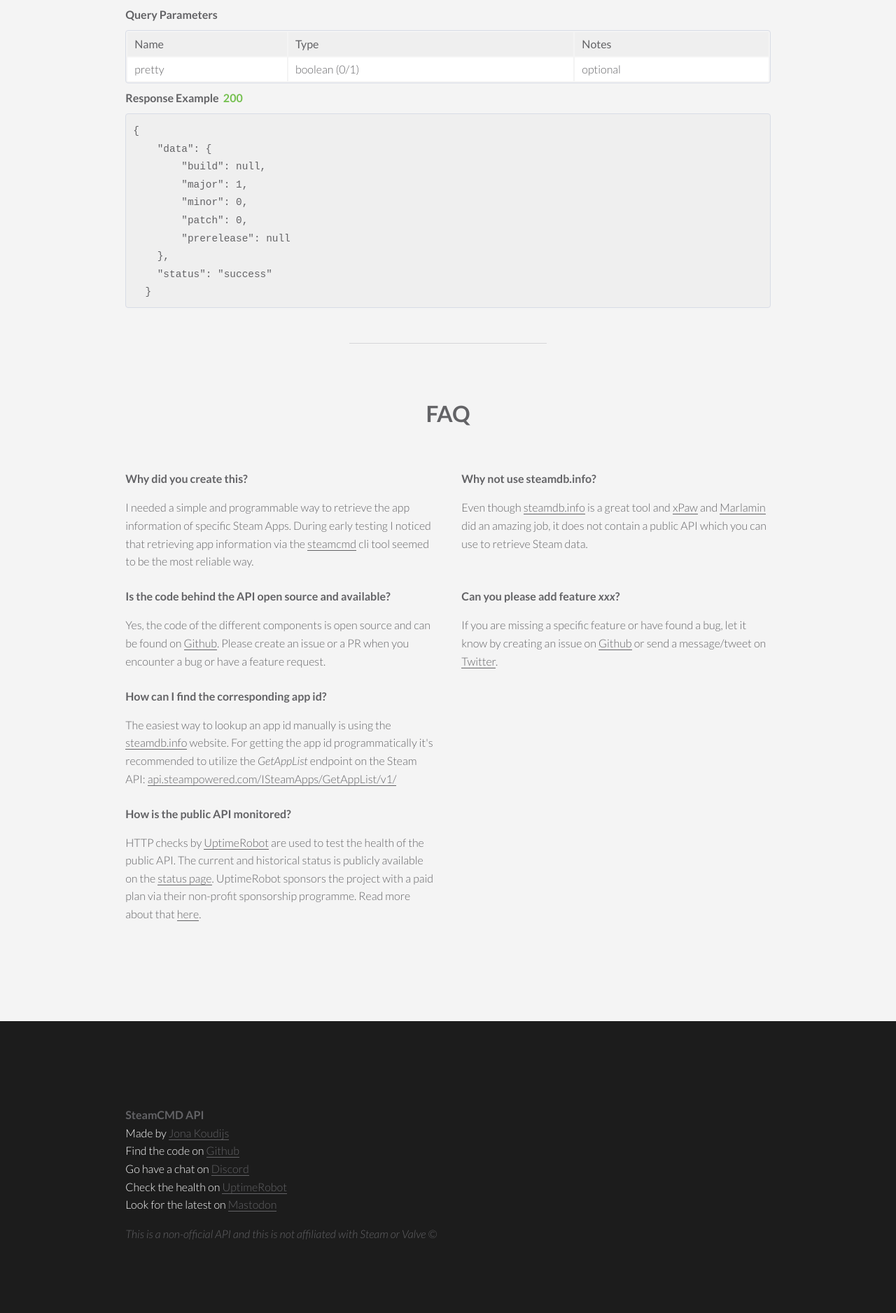
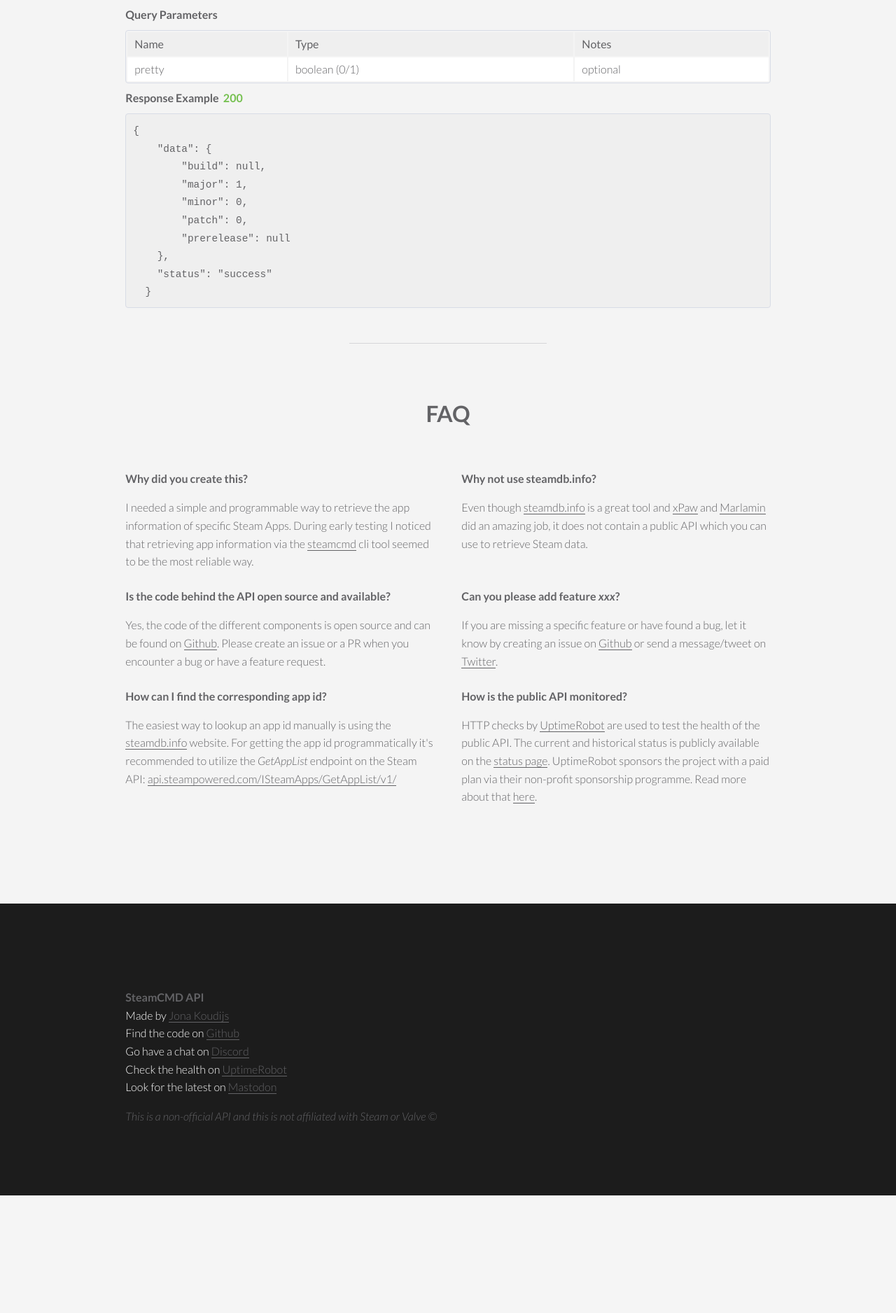
Before and after one commit to steamcmd/website, a Jekyll site: the page built from index.html, in a window 1280 px wide. Shown: the part 4285-6161 px from the top of the page at 70% size. Built offline with Jekyll 4.4.1, drawn with Linux system fonts in a browser that asks for light colours; after the commit the page ends 5993 px from its top, so only the background shows below that.

Commit message:
Fix columns and incorrect update link reference

```diff
--- a/_includes/faq.html
+++ b/_includes/faq.html
@@ -55,9 +55,6 @@
       <a href="https://api.steampowered.com/ISteamApps/GetAppList/v1/">api.steampowered.com/ISteamApps/GetAppList/v1/</a>
     </p>
   </div>
-</div>
-
-<div class="row">
   <div class="col-6">
     <b>How is the public API monitored?</b>
     <p>
--- a/_includes/header.html
+++ b/_includes/header.html
@@ -48,7 +48,7 @@
 
           <div class="api-mock-out">
             <div v-if="errored">
-              <pre>Something went wrong while connecting to the API. Please check the <a style="color:#000" href="https://status.steamcmd.net">status page</a> or <a style="color:#000" href="https://twitter.com/steamcmd">Twitter</a> for more information</pre>
+              <pre>Something went wrong while connecting to the API. Please check the <a style="color:#000" href="https://status.steamcmd.net">status page</a> or <a style="color:#000" href="https://fosstodon.org/@steamcmd">Mastodon</a> for more information</pre>
             </div>
             <div v-else-if="loading">
               <div class="loader"></div>
```
